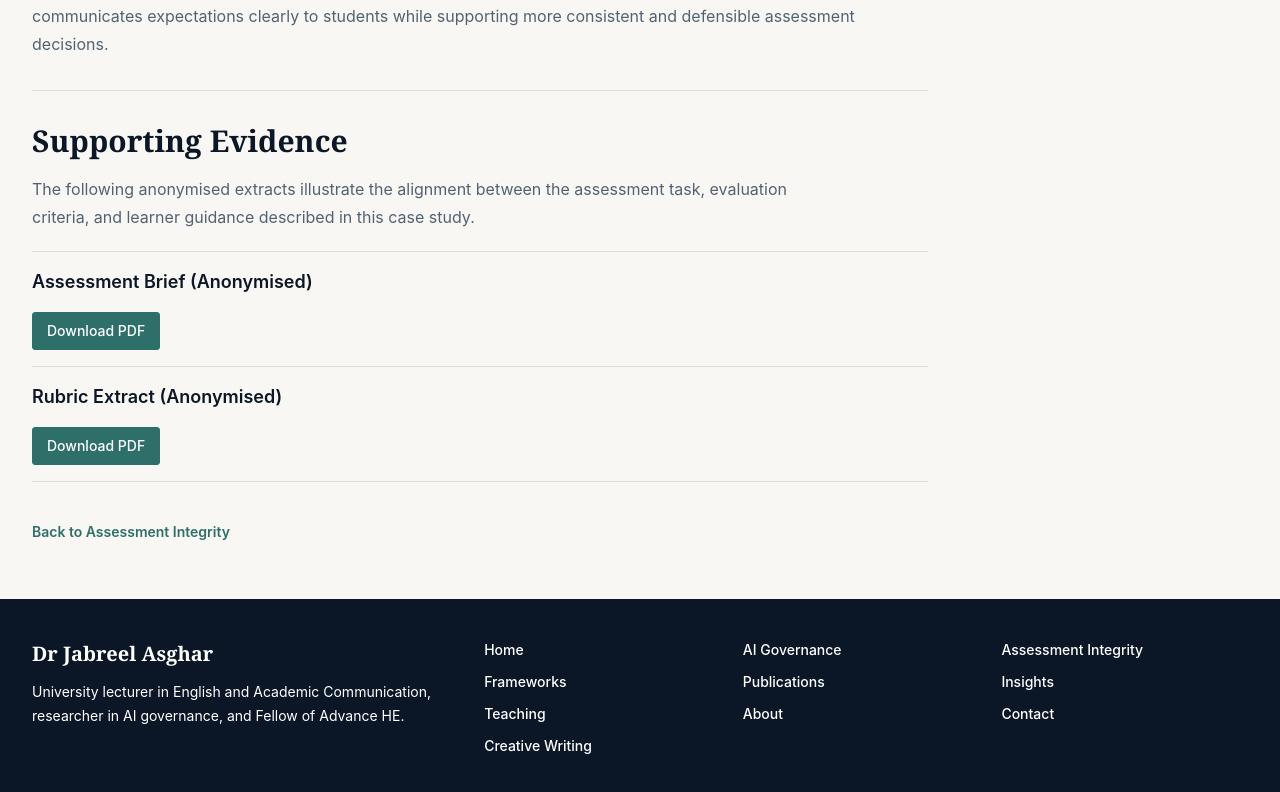
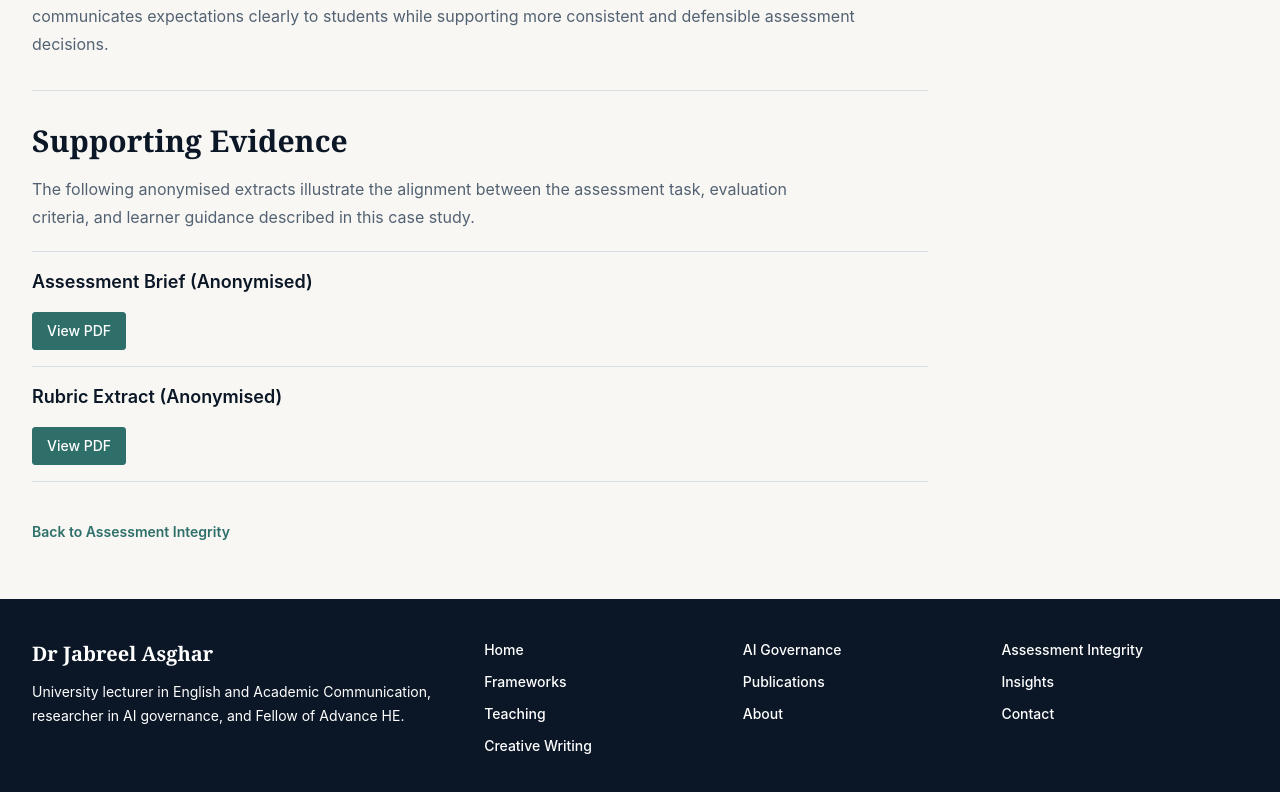
Before and after one commit to Jabreelasghar/jabreel-website, a Next.js app: page /assessment-integrity/technical-communication-assessment-design in a window 1280 px wide. Shown: the part 2760-3552 px from the top of the page. Built offline with nearby package versions, Linux system fonts and the light colour scheme.

Commit message:
Open supporting evidence PDFs in new tabs

```diff
--- a/src/app/assessment-integrity/technical-communication-assessment-design/page.tsx
+++ b/src/app/assessment-integrity/technical-communication-assessment-design/page.tsx
@@ -153,9 +153,10 @@ export default function TechnicalCommunicationAssessmentDesignPage() {
                   <a
                     className="button-primary mt-4"
                     href="/downloads/technical-communication-assessment-brief-anonymised.pdf"
-                    download
+                    target="_blank"
+                    rel="noopener noreferrer"
                   >
-                    Download PDF
+                    View PDF
                   </a>
                 </div>
                 <div className="py-4">
@@ -163,9 +164,10 @@ export default function TechnicalCommunicationAssessmentDesignPage() {
                   <a
                     className="button-primary mt-4"
                     href="/downloads/technical-communication-rubric-extract-anonymised.pdf"
-                    download
+                    target="_blank"
+                    rel="noopener noreferrer"
                   >
-                    Download PDF
+                    View PDF
                   </a>
                 </div>
               </div>
```
